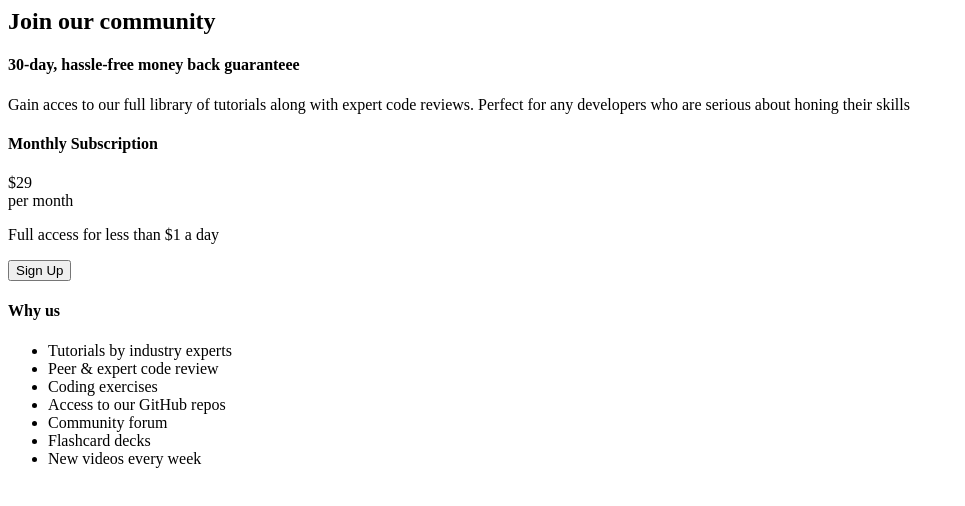
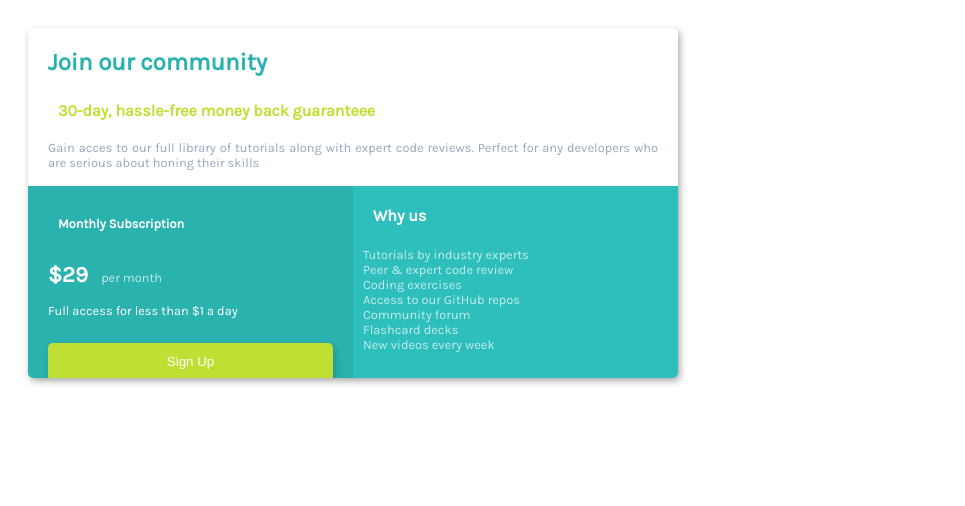
Before and after one commit to leirelarrasoain/pricing-card-mentor-challenge, a plain HTML site: page index.html in a window 1280 px wide. Shown: the whole page, without its empty margins (0-965 px from the left). Drawn offline with Linux system fonts and the light colour scheme.

Commit message:
Update and rename Index.html to index.html

```diff
--- a/Index.html
+++ b/index.html
@@ -4,7 +4,7 @@
     <link rel="preconnect" href="https://fonts.googleapis.com">
     <link rel="preconnect" href="https://fonts.gstatic.com" crossorigin>
     <link href="https://fonts.googleapis.com/css2?family=Karla&display=swap" rel="stylesheet">
-    <link href="./styles.css" rel="stylesheet">
+    <link href="./style.css" rel="stylesheet">
   </head>
 <body class="container">
       <div class="main">
```
